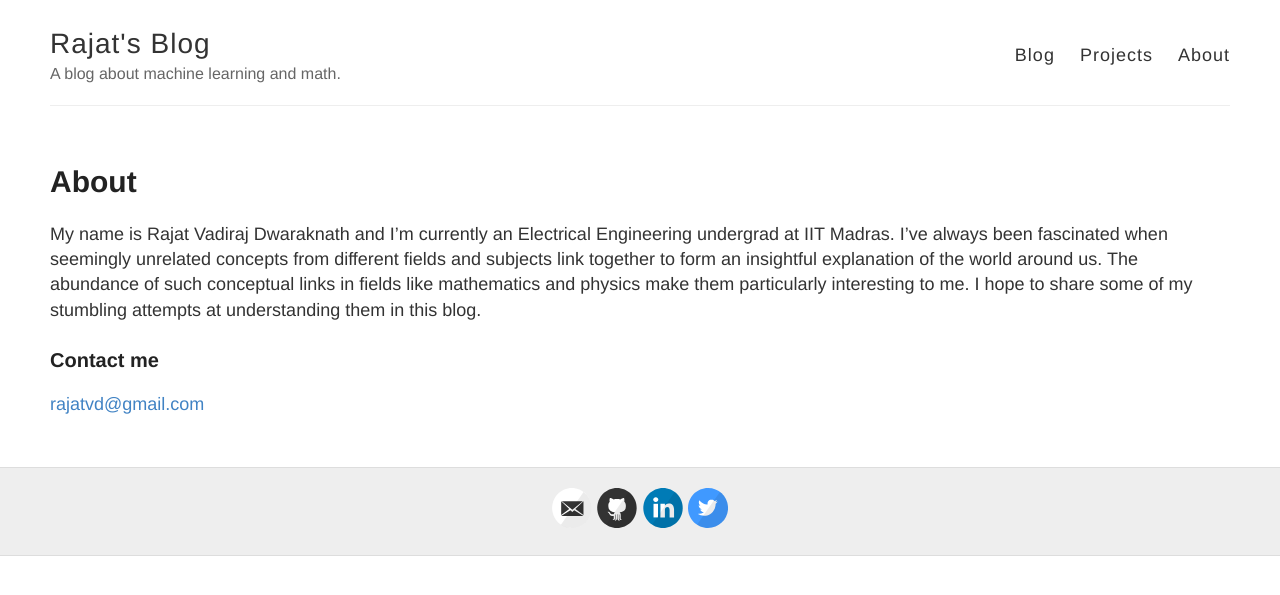
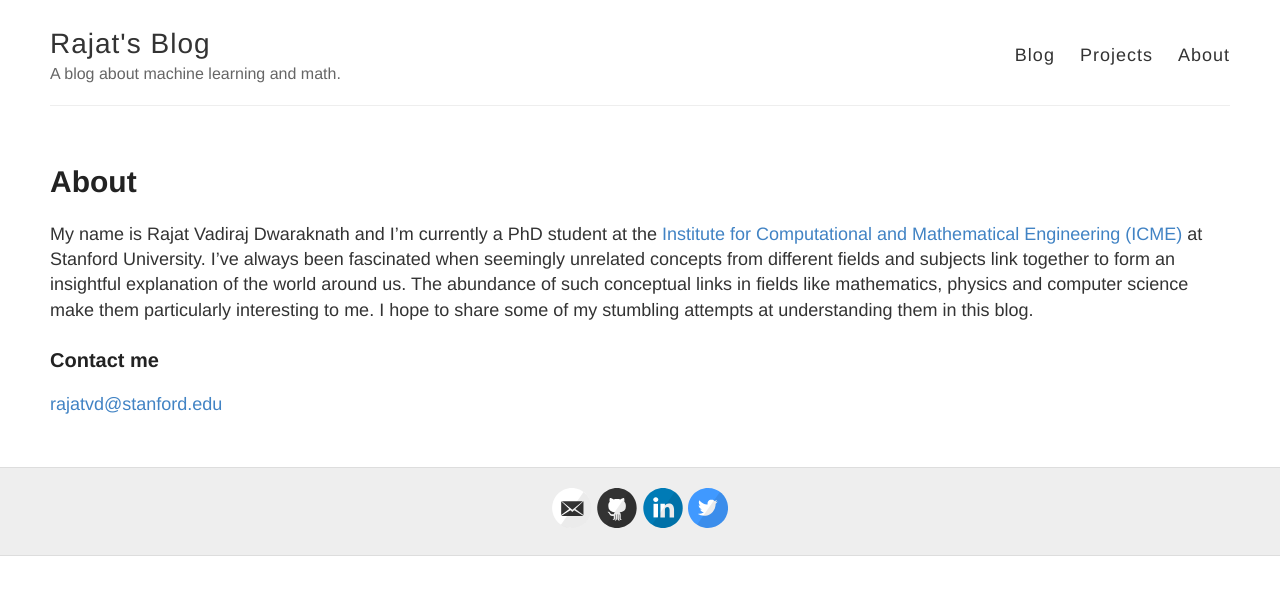
Before and after one commit to rajatvd/rajatvd.github.io, a Jekyll site: the page built from about.md, in a window 1280 px wide. Shown: the top 595 px of the page. Built offline with Jekyll 4.4.1, drawn with Linux system fonts in a browser that asks for light colours; nearby versions of some CDN libraries.

Commit message:
update about

```diff
--- a/about.md
+++ b/about.md
@@ -4,10 +4,10 @@
 permalink: /about/
 ---
 
-My name is Rajat Vadiraj Dwaraknath and I’m currently an Electrical Engineering undergrad at IIT Madras. I’ve always been fascinated when seemingly unrelated concepts from different fields and subjects link together to form an insightful explanation of the world around us. The abundance of such conceptual links in fields like mathematics and physics make them particularly interesting to me. I hope to share some of my stumbling attempts at understanding them in this blog.
+My name is Rajat Vadiraj Dwaraknath and I’m currently a PhD student at the [Institute for Computational and Mathematical Engineering (ICME)](https://icme.stanford.edu) at Stanford University. I’ve always been fascinated when seemingly unrelated concepts from different fields and subjects link together to form an insightful explanation of the world around us. The abundance of such conceptual links in fields like mathematics, physics and computer science make them particularly interesting to me. I hope to share some of my stumbling attempts at understanding them in this blog.
 
 
 
 ### Contact me
 
-[rajatvd@gmail.com](mailto:rajatvd@gmail.com)
+[rajatvd@stanford.edu](mailto:rajatvd@stanford.edu)
```
